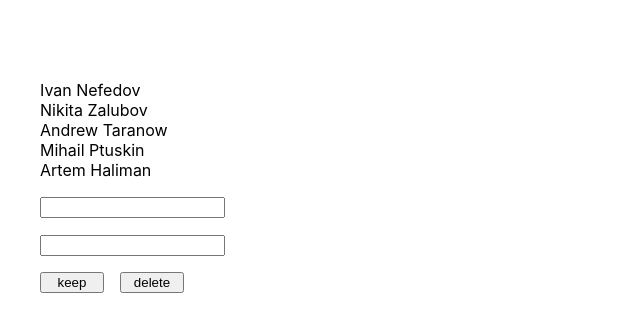
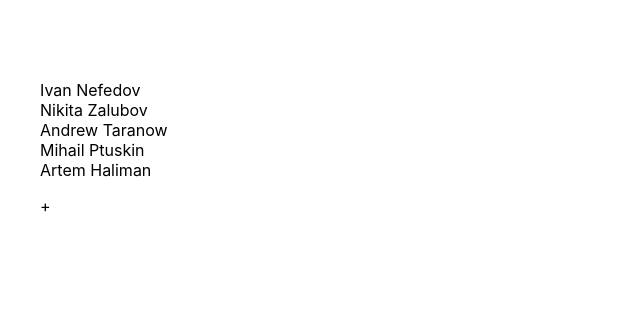
Before and after one commit to Andrej-Novik/React_To-Do, a React (Create React App) app in the folder homework1/: page /users in a window 1280 px wide. Shown: the top 332 px of the page, without its empty margins (0-640 px from the left). Built offline with nearby package versions, Linux system fonts and the light colour scheme.

Commit message:
feature/P1-1: - adding redux, function of adding users

```diff
--- a/homework1/package.json
+++ b/homework1/package.json
@@ -13,6 +13,7 @@
     "react-router-dom": "^5.2.0",
     "react-scripts": "4.0.3",
     "redux": "^4.0.5",
+    "redux-form": "^8.3.7",
     "web-vitals": "^1.1.1"
   },
   "scripts": {
--- a/homework1/src/App.js
+++ b/homework1/src/App.js
@@ -1,12 +1,12 @@
 import { BrowserRouter, Route } from 'react-router-dom';
 import './App.css';
-import UsersPage from './components/UsersPage';
+import UserPageContainer from './components/UsersPage/UserPageContainer';
 
 function App() {
    return (
       <BrowserRouter>
          <div className="app">
-            <Route path="/users" render={() => <UsersPage />} />
+            <Route path="/users" render={() => <UserPageContainer />} />
          </div>
       </BrowserRouter>
    );
--- a/homework1/src/components/UserModal/index.js
+++ b/homework1/src/components/UserModal/index.js
@@ -1,20 +1,29 @@
 import styles from "./styles.module.scss"
+import { Field, reduxForm } from "redux-form";
+import React, { useState } from "react"
 
-const UserModal = () => {
+const UserModal = (props) => {
+
+	let [lastName, setlastName] = useState("")
+
+	const statusChange = (e) => {
+		setlastName(e.currentTarget.value)
+	}
+
 	return (
-		<div className={styles.modal}>
+		<form className={styles.modal} onSubmit={props.handleSubmit}>
+			<span onClick={props.modalDeactivation} className={styles.close}>X</span>
 			<div className={styles.firstName}>
-				<input />
+				<Field component="input" name="newLastName" placeholder="last name"/>
 			</div>
 			<div className={styles.lastName}>
-				<input />
+				<Field component="input" name="newFirstName" placeholder="first name"/>
 			</div>
 			<div className={styles.buttons}>
 				<button className={styles.keep}>keep</button>
-				<button className={styles.delete}>delete</button>
 			</div>
-		</div>
+		</form>
 	)
 }
 
-export default UserModal
+export default reduxForm({form: 'addUserForm'})(UserModal)
--- a/homework1/src/components/UserModal/styles.module.scss
+++ b/homework1/src/components/UserModal/styles.module.scss
@@ -1,8 +1,27 @@
+.modal {
+	position: relative;
+	width: 12rem;
+	padding: 1rem;
+	border: 1px solid #000;
+	margin: 0 auto;
+	.close {
+		position: absolute;
+		line-height: 0;
+		top: 0.6rem;
+		right: 0.3rem;
+		cursor: pointer;
+	}
 	.firstName {
-	margin: 0 0 1rem 0;
+		margin: 0 0 1.5rem 0;
+		input {
+			padding: 0.3rem;
+		}
 	}
 	.lastName {
-	margin: 0 0 1rem 0;
+		margin: 0 0 1.5rem 0;
+		input {
+			padding: 0.3rem;
+		}
 	}
 	.buttons {
 		display: flex;
@@ -14,3 +33,4 @@
 			width: 4rem;
 		}
 	}
+}
--- a/homework1/src/components/Users/index.js
+++ b/homework1/src/components/Users/index.js
@@ -1,21 +1,12 @@
 import styles from "./styles.module.scss"
 
-let users = [
-	{ id: 1, firstName: 'Ivan', lastName: 'Nefedov' },
-	{ id: 2, firstName: 'Nikita', lastName: 'Zalubov' },
-	{ id: 3, firstName: 'Andrew', lastName: 'Taranow' },
-	{ id: 4, firstName: 'Mihail', lastName: 'Ptuskin' },
-	{ id: 5, firstName: 'Artem', lastName: 'Haliman' }
-]
+const Users = (props) => {
+	let usersList = props.users.map((user) => {
+		return (
+			<li key={user.id}> {user.firstName} { user.lastName }</li>
+		)
+	})
 
-let usersList = users.map((user) => {
-	return (
-		<li key={user.id}> {user.firstName} { user.lastName }</li>
-	)
-})
-
-
-const Users = () => {
 	return (
 		<div className={styles.users}>
 			{ usersList}
--- /dev/null
+++ b/homework1/src/components/UsersPage/UserPageContainer.js
@@ -0,0 +1,18 @@
+import { connect } from "react-redux"
+import UsersPage from "."
+import { addUser } from "../../redux/reducers/usersPage"
+import React from "react"
+import { getUsers } from "../../redux/selectors/users"
+
+class UsersPageContainer extends React.Component{
+	render() {
+		return(
+			<UsersPage {...this.props} users={ this.props.users }/>
+		)
+	}
+}
+
+const mapStateToProps = (state) => ({
+	users: getUsers(state)
+})
+export default	connect(mapStateToProps, {addUser})(UsersPageContainer)
--- a/homework1/src/components/UsersPage/index.js
+++ b/homework1/src/components/UsersPage/index.js
@@ -1,11 +1,34 @@
+import { useState } from "react"
 import UserModal from "../UserModal"
 import Users from "../Users"
 
-const UsersPage = () => {
+const UsersPage = (props) => {
+
+	let [isModalActive, setModalActive] = useState(false)
+
+	const modalActivation = () => {
+		setModalActive(true)
+	}
+	const modalDeactivation = () => {
+		setModalActive(false)
+	}
+	let addNewUser = (value) => {
+		props.addUser(value.newLastName, value.newFirstName)
+		setModalActive(false)
+	}
+
 	return (
 		<div>
-			<Users />
-			<UserModal />
+			<Users users={props.users}/>
+			{
+				isModalActive
+					? <UserModal onSubmit={addNewUser} modalDeactivation={ modalDeactivation }/>
+				: <div>
+					<span onClick={modalActivation}>+</span>
+				</div>
+
+			}
+
 		</div>
 	)
 }
--- a/homework1/src/index.js
+++ b/homework1/src/index.js
@@ -3,11 +3,13 @@ import ReactDOM from 'react-dom';
 import './index.css';
 import App from './App';
 import reportWebVitals from './reportWebVitals';
+import { Provider } from 'react-redux';
+import store from "./redux/index"
 
 ReactDOM.render(
-  <React.StrictMode>
-    <App />
-  </React.StrictMode>,
+	<Provider store={store}>
+		<App />
+	</Provider>,
   document.getElementById('root')
 );
 
--- /dev/null
+++ b/homework1/src/redux/actionTypes/users.js
@@ -0,0 +1 @@
+export const ADD_USER = "ADD_USER"
--- a/homework1/src/redux/reducers/index.js
+++ b/homework1/src/redux/reducers/index.js
@@ -1,6 +1,10 @@
 import { combineReducers } from 'redux'
-import users from './users'
+import usersPage from './usersPage'
+import { reducer as formReducer } from "redux-form"
 
-const reducers = combineReducers({ users })
+const reducers = combineReducers({
+	usersPage,
+	form: formReducer
+})
 
 export default reducers
--- a/homework1/src/redux/reducers/users.js
+++ b/homework1/src/redux/reducers/usersPage.js
@@ -3,7 +3,7 @@ import { ADD_USER, } from '../actionTypes/users'
 const initialState = {
 	isModalOpen: false,
 	openUser: { id: null, firstName: '', lastName: '', },
-	list: [
+	users: [
 		{ id: 1, firstName: 'Ivan', lastName: 'Nefedov' },
 		{ id: 2, firstName: 'Nikita', lastName: 'Zalubov' },
 		{ id: 3, firstName: 'Andrew', lastName: 'Taranow' },
@@ -15,11 +15,23 @@ const initialState = {
 const users = (state = initialState, action) => {
 	switch (action.type) {
 		case ADD_USER:
-			return (
-			[...state,
-		{ id: 6, firstName: action.payload.firstName, lastName: action.payload.lastName }])
-		default: return state
+			let firstName = action.firstName
+			let lastName = action.lastName
+			return {
+				...state,
+				users: [...state.users, {
+					id: Date.now(),
+					firstName,
+					lastName
+				}]
+			}
+		default:
+			return state
 	}
 }
 
+export function addUser(firstName, lastName) {
+	return { type: ADD_USER, firstName, lastName }
+}
+
 export default users
--- /dev/null
+++ b/homework1/src/redux/selectors/users.js
@@ -0,0 +1,3 @@
+export const getUsers = (state) => {
+	return state.usersPage.users
+}
```
Also changed, not shown: 1 other file (tests, documents, lock files or other folders). Lines whose indentation alone changed are shown as unchanged.
